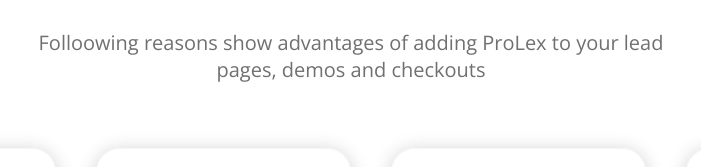
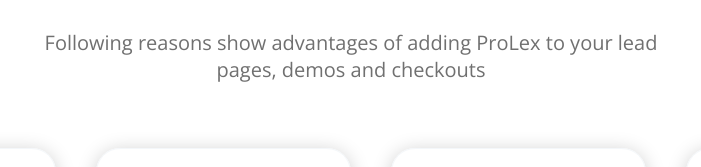
Before and after one commit to ZaidSobani/Task1, a plain HTML site: page Home/Home.html in a window 1280 px wide. Shown: the part 751-918 px from the top of the page, 289-990 px from the left. Drawn offline with nearby package versions, Linux system fonts and the light colour scheme.

Commit message:
end test

```diff
--- a/Home/Home.html
+++ b/Home/Home.html
@@ -68,7 +68,7 @@
 
             <div class="home2">
                 <h1>Core features for <span>smart</span> people</h1>
-                <p>Folloowing reasons show advantages of adding ProLex to your lead <br> pages, demos and checkouts</p>
+                <p>Following reasons show advantages of adding ProLex to your lead <br> pages, demos and checkouts</p>
                 <ul class="row">
                     <li class="home2_hover1">
                         <span class="home2-a material-symbols-outlined">timeline</span> <br>
```
